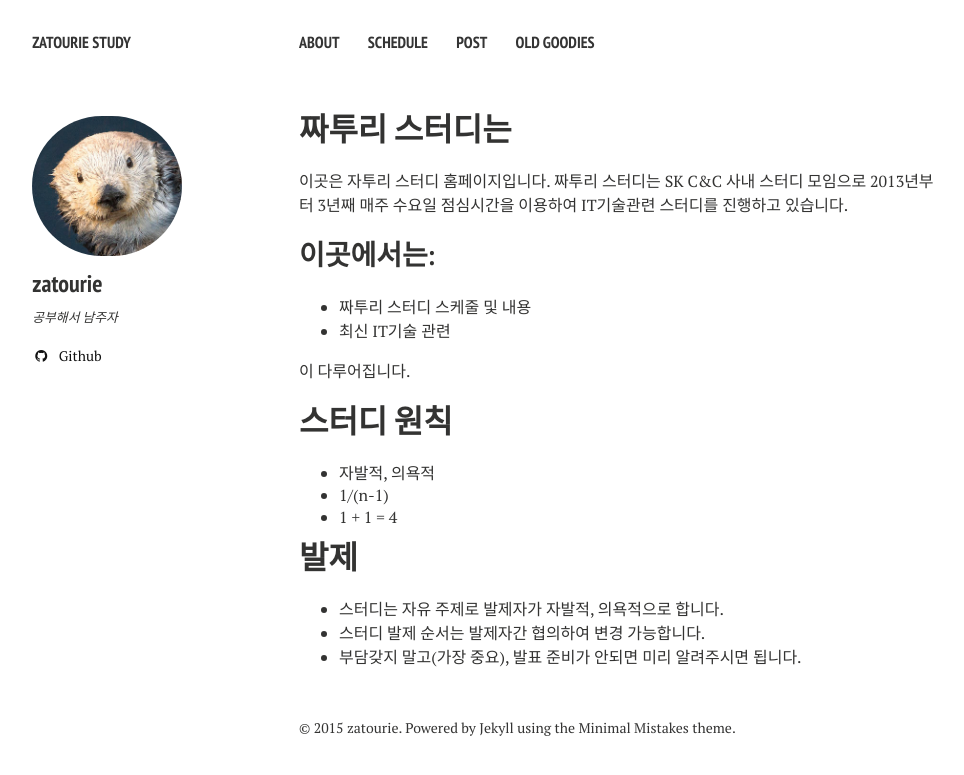
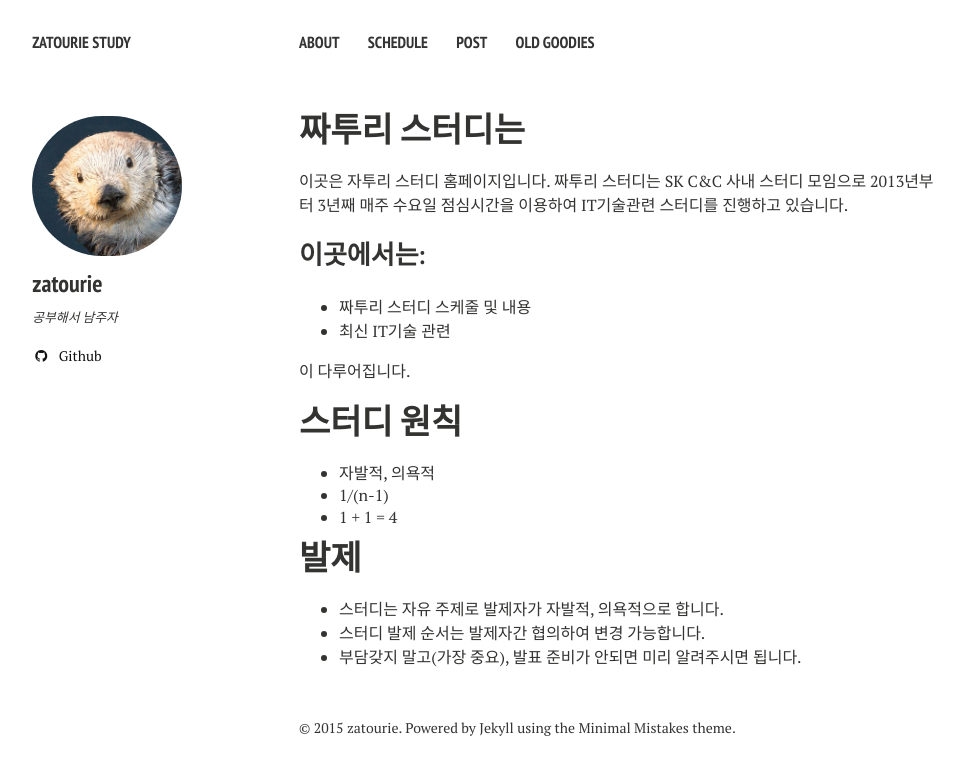
Before and after one commit to zatourie/zatourie.github.io, a Jekyll site: the page built from about/index.md, in a window 1280 px wide. Shown: the top 775 px of the page, without its empty margins (21-985 px from the left). Built offline with Jekyll 4.4.1, drawn with Linux system fonts in a browser that asks for light colours; nearby versions of some CDN libraries.

Commit message:
modify css
change font-family
cancel indentation on double p
etc

```diff
--- a/_sass/typography.scss
+++ b/_sass/typography.scss
@@ -10,10 +10,10 @@
 	font-family: $heading-font;
 }
 h1 {
-	@include font-size(32);
+	@include font-size(34);
 }
 h2 {
-	@include font-size(28);
+	@include font-size(26);
 }
 h3 {
 	@include font-size(24);
@@ -135,8 +135,8 @@
 	// sibling indentation
   @if $paragraph-indent == true {
     & + p {
-			text-indent: $indent-var;
-			margin-top: -($indent-var);
+			//text-indent: $indent-var;
+			//margin-top: -($indent-var);
 		}
 	}
 }
```
